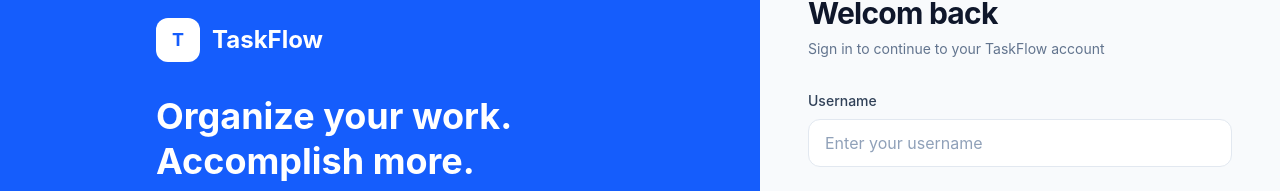
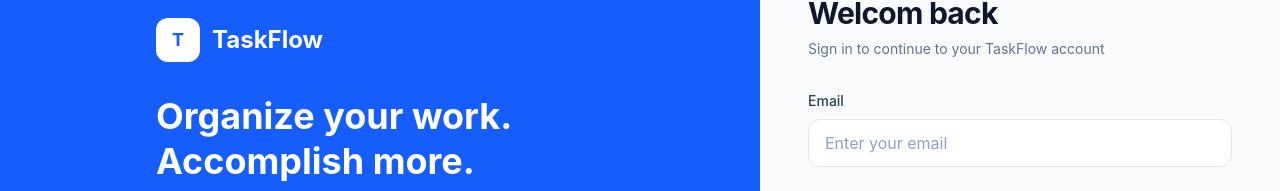
Before and after one commit to Fikayomi31/Todo_app, a React app in the folder frontend/: page /login in a window 1280 px wide. Shown: the part 189-380 px from the top of the page. Built offline with nearby package versions, Linux system fonts and the light colour scheme; the HTML template or start-up script is replaced by a standard one.

Commit message:
Refactor login component to use email instead of username and add debug logging in auth routes

```diff
--- a/frontend/src/pages/Login.jsx
+++ b/frontend/src/pages/Login.jsx
@@ -9,7 +9,7 @@
     const { login, loading, error, clearError } = useAuthStore();
     const navigate = useNavigate();
 
-    const [formData, setFormData] = useState({username: '', password: ''});
+    const [formData, setFormData] = useState({email: '', password: ''});
 
     const [rememberMe, setRememberMe] = useState(false);
     const handleChange = async (e) => {
@@ -26,8 +26,8 @@
         e.preventDefault();
 
         const result = await login(
-            formData.username,
-            formData.password
+           formData.email,
+           formData.password
         )
 
         if (result.success) {
@@ -96,8 +96,7 @@
                         </p>
                     </div>
                     <form onSubmit={handleSubmit} className="space-y-5">
-                        {/* Username */}
-
+                        {/* Email */}
                         {error && (
                             <div className="rounded-xl border border-red-200 bg-red-50 px-4 py-3 test-sm text-red-600">
                                 {error}
@@ -105,11 +104,11 @@
                         )}
 
                         <div>
-                            <label htmlFor='username' className="mb-2 block text-sm font-medium text-slate-700">
-                                Username
+                            <label htmlFor='email' className="mb-2 block text-sm font-medium text-slate-700">
+                                Email
                             </label>
-                            <input id="username" name="username" type="text" value={formData.username}
-                                onChange={handleChange} placeholder="Enter your username" required
+                            <input id="email" name="email" type="text" value={formData.email}
+                                onChange={handleChange} placeholder="Enter your email" required
                                 className="h-12 w-full rounded-xl border border-slate-200 bg-white px-4 text-sm text-slate-900
                                     outline-none transition placeholder:text-slate-400 focus:border-blue-500 focus:ring-4 focus:ring-blue-500/10
                                 "
```
Also changed, not shown: 2 other files (tests, documents, lock files or other folders).
